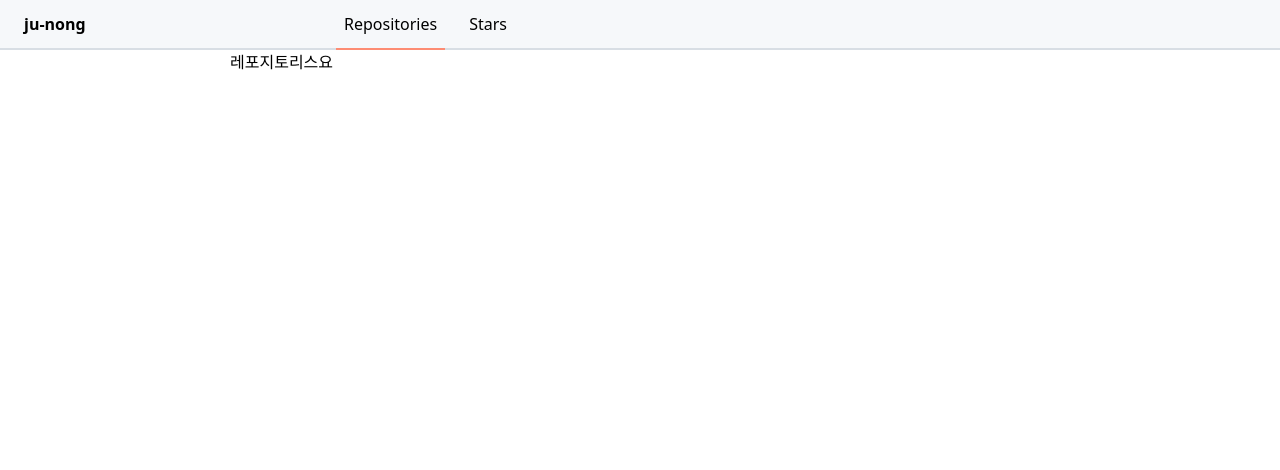
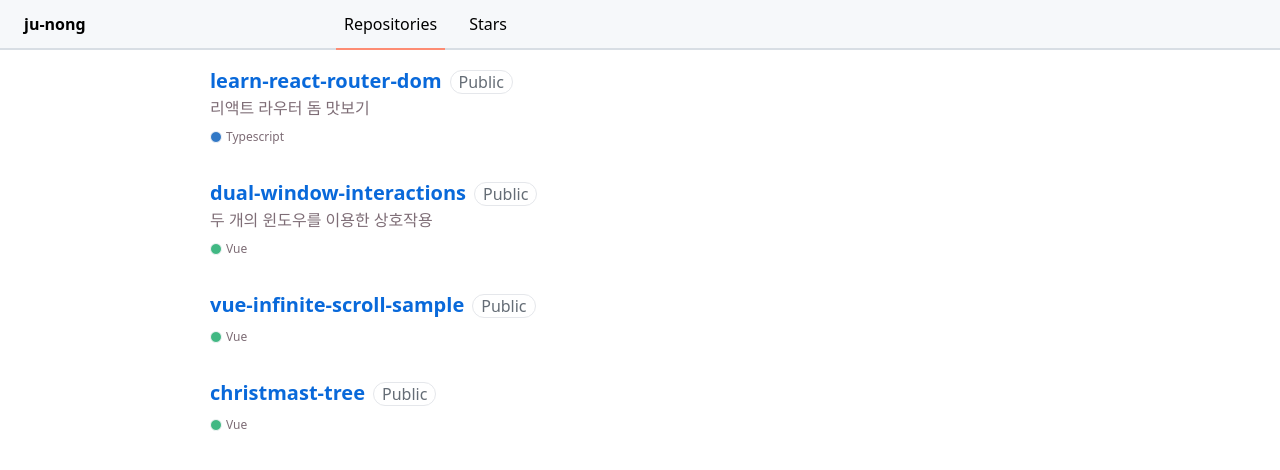
Before and after one commit to ju-nong/learn-react-router-dom, a React (Vite) app: page /repositories in a window 1280 px wide. Shown: the top 470 px of the page. Built offline with nearby package versions, Linux system fonts and the light colour scheme.

Commit message:
feat : REpositories 페이지 추가

```diff
--- /dev/null
+++ b/src/components/repositories/RepositoryItem.tsx
@@ -0,0 +1,56 @@
+import React from "react";
+import { Link } from "react-router-dom";
+
+type Language = "Javascript" | "Typescript" | "Vue";
+
+type RepositoryItemProps = {
+    name: string;
+    visibility: boolean;
+    description: string;
+    language: Language;
+};
+
+type LanguageColorObject = {
+    [key in Language]: string;
+};
+
+const languageColor: LanguageColorObject = {
+    Javascript: "#f1e05a",
+    Typescript: "#3178c6",
+    Vue: "#41b883",
+};
+
+function RepositoryItem({
+    name,
+    visibility,
+    description,
+    language,
+}: RepositoryItemProps) {
+    return (
+        <li className="py-4">
+            <Link
+                className="text-[20px] font-semibold text-[#0969da] hover:underline mr-2"
+                to="/"
+            >
+                {name}
+            </Link>
+            <span className="rounded-xl border-gray-200 border-solid border px-2 text-[#656d76] font-medium">
+                {visibility ? "Private" : "Public"}
+            </span>
+            <p className="text-[#7e6d76] mb-2">{description}</p>
+            <div className="text-[#7e6d76] text-[12px] flex items-center gap-x-1">
+                <span
+                    className="w-3 h-3 rounded-full bg-black inline-block border-[0.8px] border-solid border-gray-100"
+                    style={{
+                        backgroundColor: languageColor[language],
+                    }}
+                ></span>
+                {language}
+            </div>
+        </li>
+    );
+}
+
+export { RepositoryItem as default };
+
+export type { RepositoryItemProps };
--- /dev/null
+++ b/src/components/repositories/index.ts
@@ -0,0 +1,6 @@
+import RepositoryItem from "./RepositoryItem";
+import type { RepositoryItemProps } from "./RepositoryItem";
+
+export { RepositoryItem };
+
+export type { RepositoryItemProps };
--- a/src/pages/repositories/Repositories.tsx
+++ b/src/pages/repositories/Repositories.tsx
@@ -1,7 +1,43 @@
 import React from "react";
 
+import { RepositoryItem } from "../../components/repositories";
+import type { RepositoryItemProps } from "../../components/repositories";
+
+const repositories: RepositoryItemProps[] = [
+    {
+        name: "learn-react-router-dom",
+        visibility: false,
+        description: "리액트 라우터 돔 맛보기",
+        language: "Typescript",
+    },
+    {
+        name: "dual-window-interactions",
+        visibility: false,
+        description: "두 개의 윈도우를 이용한 상호작용",
+        language: "Vue",
+    },
+    {
+        name: "vue-infinite-scroll-sample",
+        visibility: false,
+        description: "",
+        language: "Vue",
+    },
+    {
+        name: "christmast-tree",
+        visibility: false,
+        description: "",
+        language: "Vue",
+    },
+];
+
 function Repositories() {
-    return <main>레포지토리스요</main>;
+    return (
+        <ul>
+            {repositories.map((repository) => (
+                <RepositoryItem {...repository} key={repository.name} />
+            ))}
+        </ul>
+    );
 }
 
 export { Repositories as default };
```
